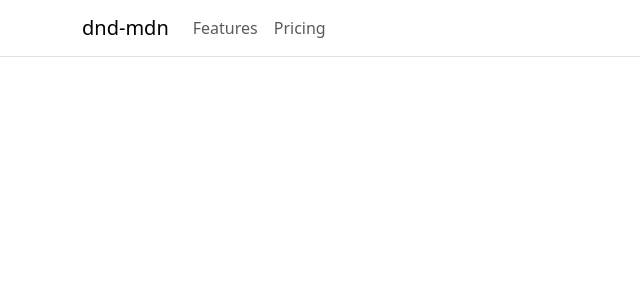
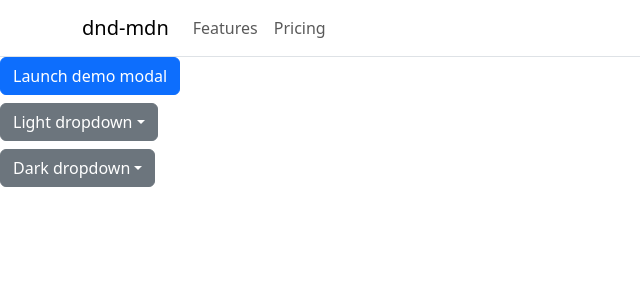
Before and after one commit to bsoicher/react, a React (Create React App) app: page / in a window 1280 px wide. Shown: the top 300 px of the page, without its empty margins (0-640 px from the left). Built offline with nearby package versions, Linux system fonts and the light colour scheme.

Commit message:
add build for github pages

```diff
--- a/src/App.js
+++ b/src/App.js
@@ -2,15 +2,21 @@ import Container from 'react-bootstrap/Container';
 import Nav from 'react-bootstrap/Nav';
 import Navbar from 'react-bootstrap/Navbar';
 
+import Dropdown from 'react-bootstrap/Dropdown';
+import DropdownButton from 'react-bootstrap/DropdownButton';
 
 import LoginGithub from 'react-login-github';
+import Example from './modal.js';
 
 const onSuccess = response => console.log(response);
 const onFailure = response => console.error(response);
 
+
+
 function App() {
   return (
     <div className="App">
+
       <Navbar className="border-bottom">
         <Container>
           <Navbar.Brand href="https://github.com/dnd-mdn">dnd-mdn</Navbar.Brand>
@@ -20,17 +26,49 @@ function App() {
           </Nav>
           <Nav>
             <Navbar.Text>
-            <LoginGithub
+              <LoginGithub
                 className="btn btn-primary"
                 clientId="Iv1.5dceb0507b750647"
-                redirectUri="https://dnd-mdn.github.io/oauth"
+                redirectUri="https://dnd-mdn.github.io/oauth/pop.html"
                 onSuccess={onSuccess}
                 onFailure={onFailure}
               />
-              </Navbar.Text>
+            </Navbar.Text>
           </Nav>
         </Container>
       </Navbar>
+      <Example />
+        <DropdownButton
+          id="dropdown-button-dark-example2"
+          variant="secondary"
+          title="Light dropdown"
+          className="mt-2"
+          data-bs-theme="light"
+        >
+          <Dropdown.Item href="#/action-1" active>
+            Action
+          </Dropdown.Item>
+          <Dropdown.Item href="#/action-2">Another action</Dropdown.Item>
+          <Dropdown.Item href="#/action-3">Something else</Dropdown.Item>
+          <Dropdown.Divider />
+          <Dropdown.Item href="#/action-4">Separated link</Dropdown.Item>
+        </DropdownButton>
+
+        <DropdownButton
+          id="dropdown-button-dark-example2"
+          variant="secondary"
+          title="Dark dropdown"
+          className="mt-2"
+          data-bs-theme="dark"
+        >
+          <Dropdown.Item href="#/action-1" active>
+            Action
+          </Dropdown.Item>
+          <Dropdown.Item href="#/action-2">Another action</Dropdown.Item>
+          <Dropdown.Item href="#/action-3">Something else</Dropdown.Item>
+          <Dropdown.Divider />
+          <Dropdown.Item href="#/action-4">Separated link</Dropdown.Item>
+        </DropdownButton>
 
     </div>
 
```
Also changed, not shown: 8 other files (tests, documents, lock files or other folders).
